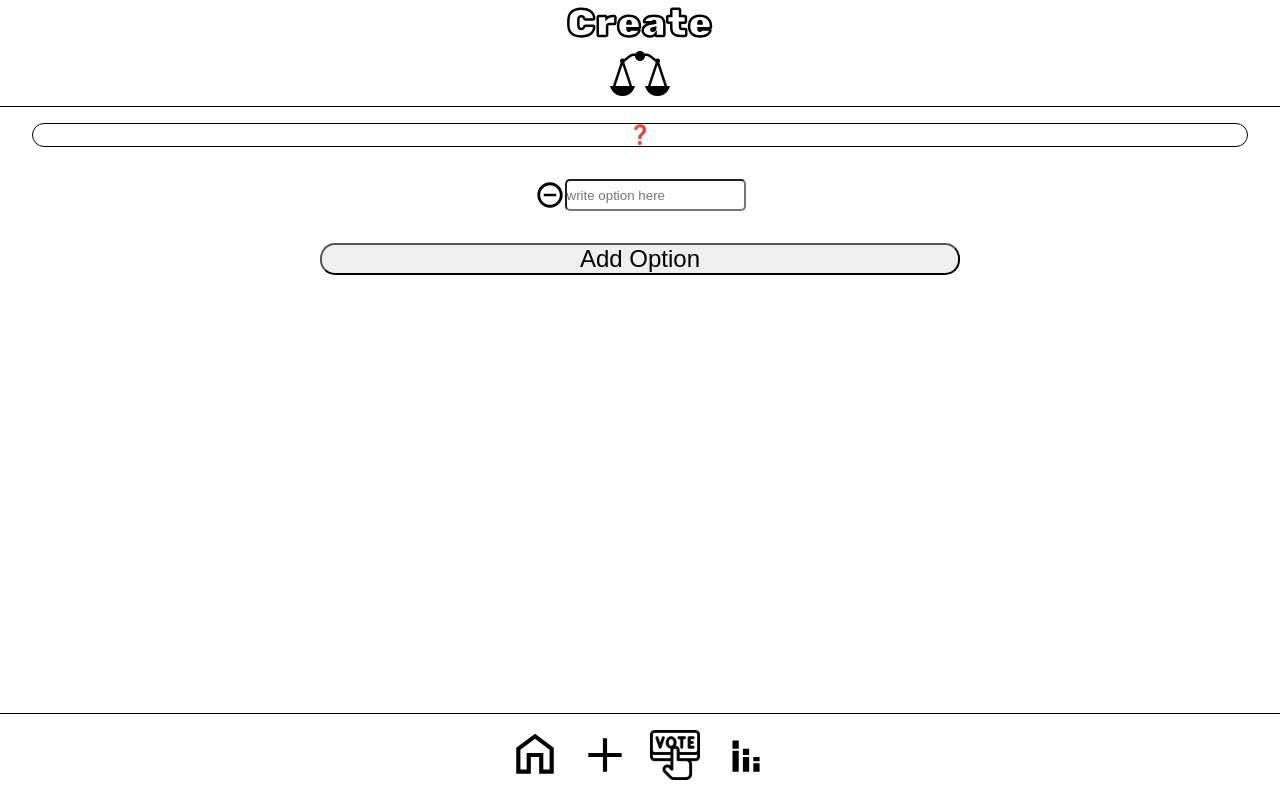
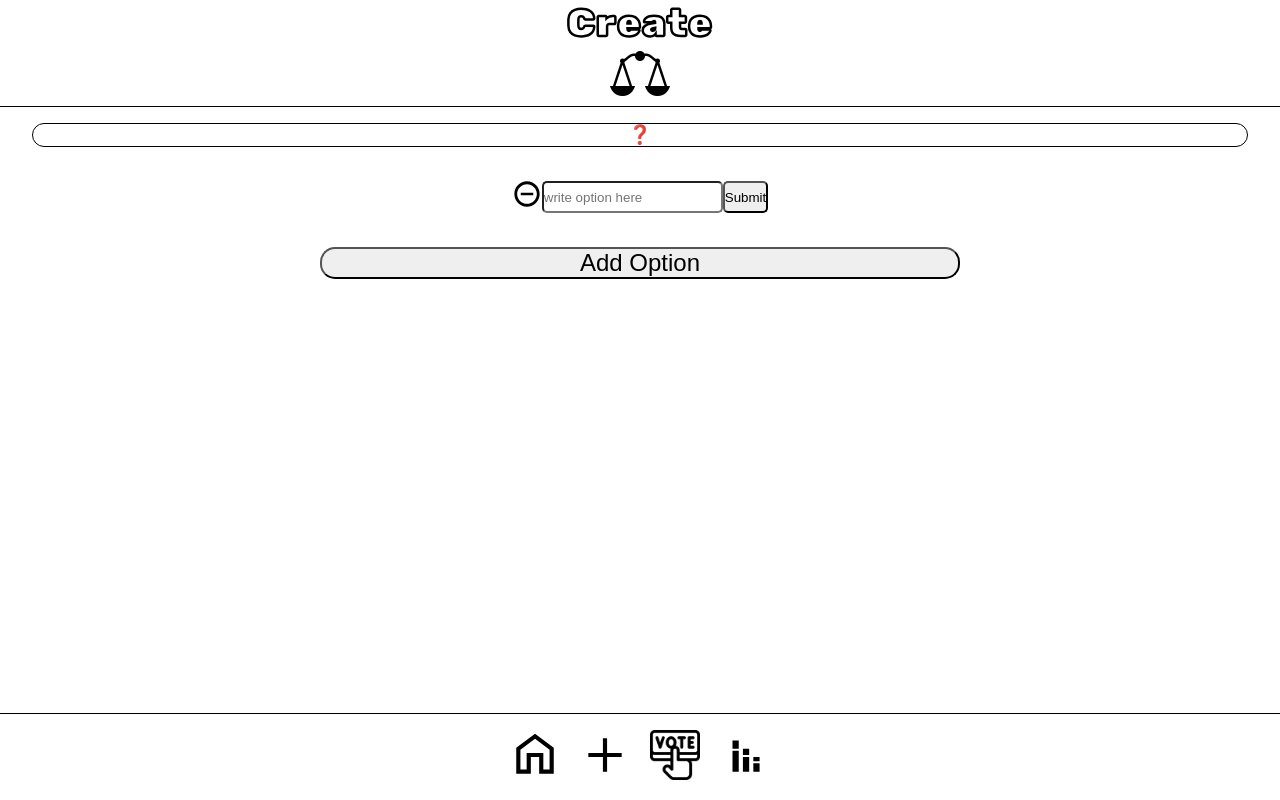
Before and after one commit to NewDeLi/capstone-with-next.js, a Next.js app: page /room/1 in a window 1280 px wide. Both pictures are taken after a click on the button "Add Option". Built offline with nearby package versions, Linux system fonts and the light colour scheme.

Commit message:
use react-hook-form to creat submit function for options

```diff
--- a/components/addcard/OptionInput.jsx
+++ b/components/addcard/OptionInput.jsx
@@ -1,10 +1,20 @@
 import styled from "styled-components";
+import { useForm } from "react-hook-form";
 
+export const OptionInput = ({ handleRemoveInput}) => {
+  const { register, handleSubmit } = useForm();
+  let userOptions = [];
+  const onSubmit = (data) => {
+    const userOption= JSON.stringify(data);
+    userOptions.push(userOption);
+    console.log(userOptions);
+  };
 
-export const OptionInput = ({ handleRemoveInput }) => {
   return (
     <>
       <StyledList>
+        <StyledForm onSubmit={handleSubmit(onSubmit)}>
+          <label>
             <img
               src="/Icon/minusCircle.svg"
               alt="delete option"
@@ -12,8 +22,13 @@ export const OptionInput = ({ handleRemoveInput }) => {
               height="30px"
               onClick={handleRemoveInput}
             />
-        <StyledForm>
-          <input type="text" name="newQption" placeholder="write option here" />
+          </label>
+          <input
+            type="text"
+            {...register("OptionInputs")}
+            placeholder="write option here"
+          />
+          <input type="submit" />
         </StyledForm>
       </StyledList>
     </>
```
Lines whose indentation alone changed are shown as unchanged.
